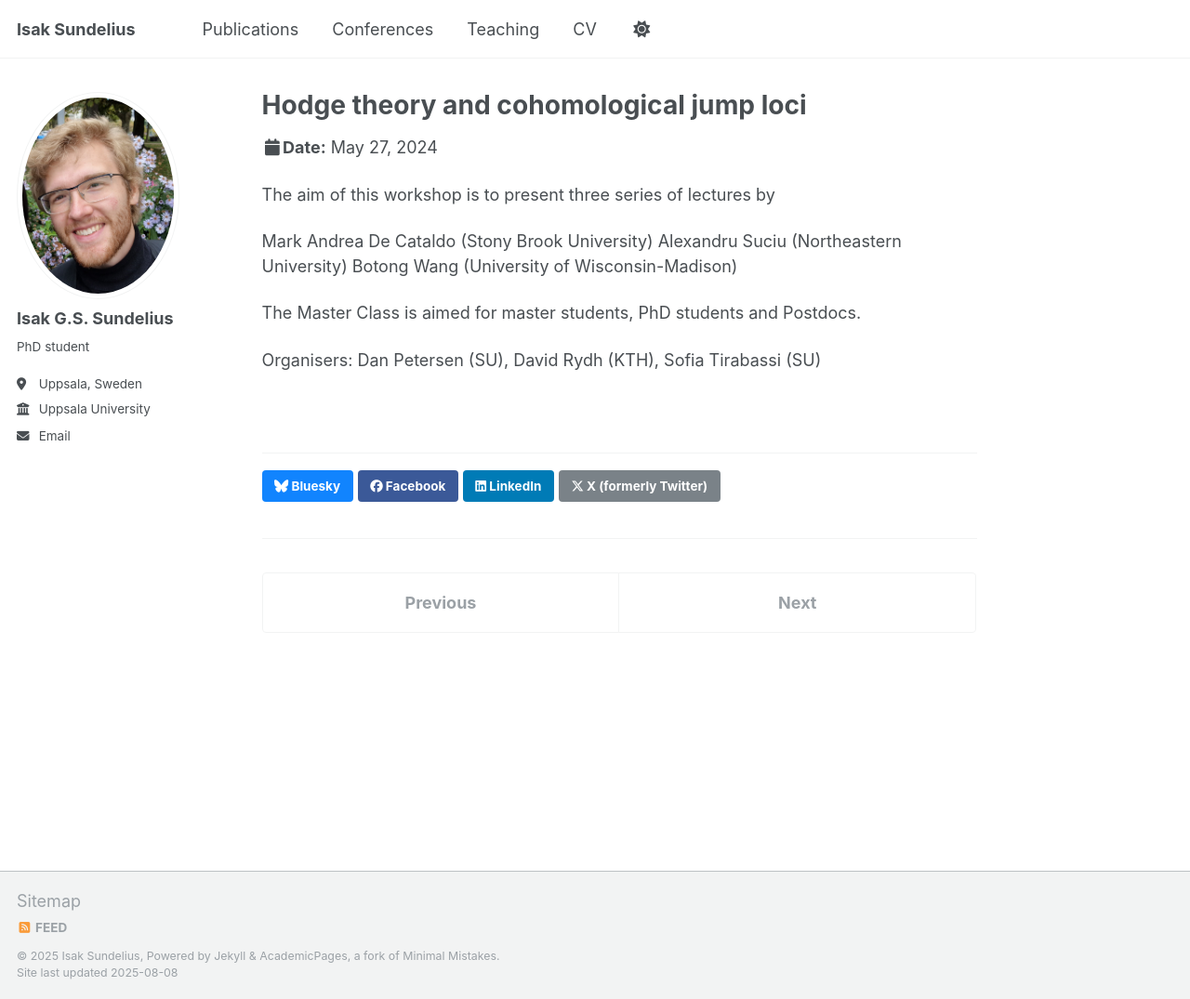
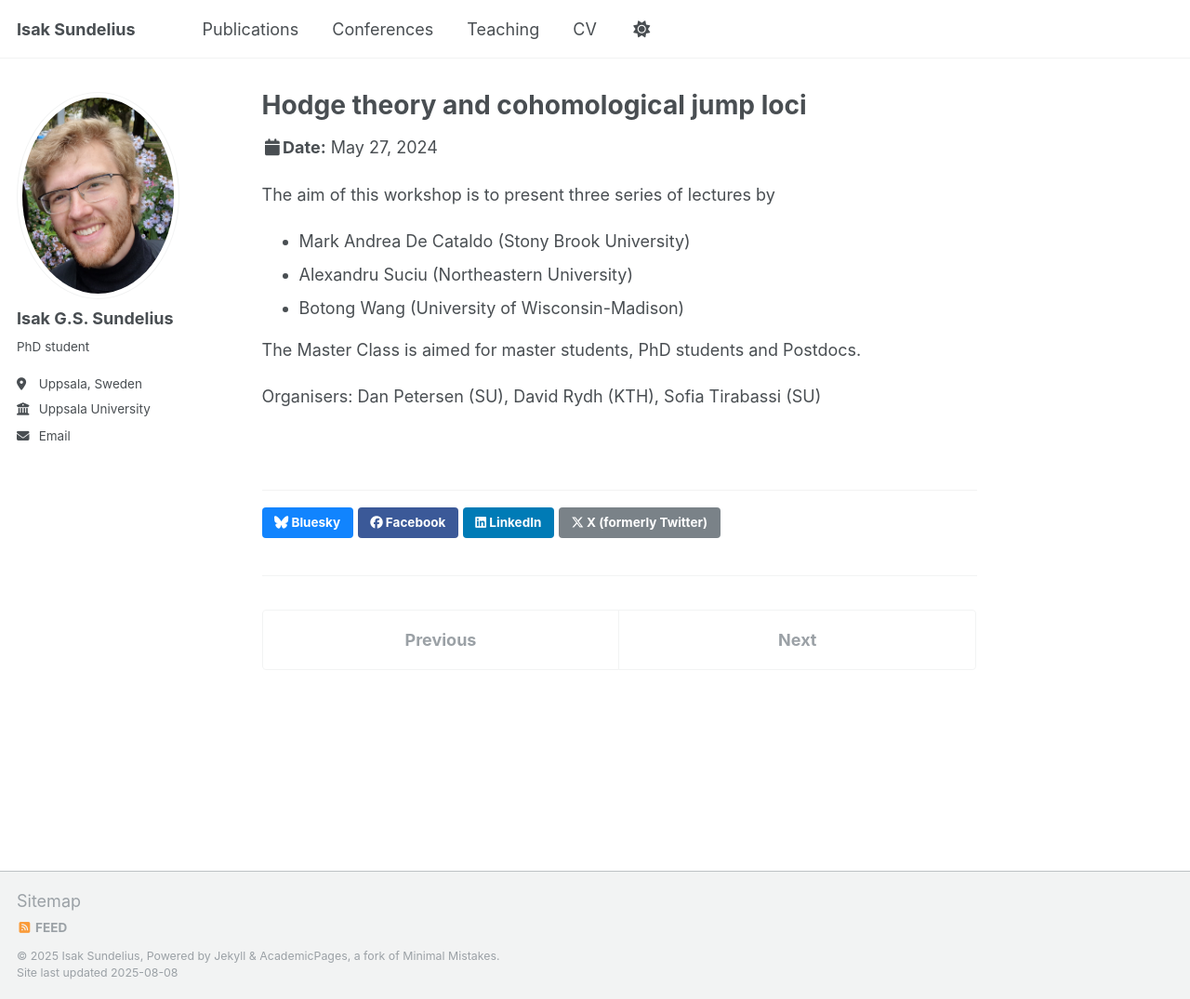
Before and after one commit to IsakSundelius/isaksundelius.github.io, a Jekyll site: the page built from _talks/2024-05-27-conference.md, in a window 1280 px wide and 1075 px high. Shown: the whole window at 93% size. Built offline with Jekyll 4.4.1, drawn with Linux system fonts in a browser that asks for light colours.

```diff
--- a/_talks/2024-05-27-conference.md
+++ b/_talks/2024-05-27-conference.md
@@ -4,15 +4,15 @@ collection: talks
 type: "Master Class"
 permalink: /talks/2024-05-27
 venue: "Stockholm University"
-date: 2024-05-27 -- 2024-05-31
+date: 2024-05-27 - 2024-05-31
 location: "Stockholm, Sweden"
 ---
 
 The aim of this workshop is to present three series of lectures by
 
-Mark Andrea De Cataldo (Stony Brook University)
-Alexandru Suciu (Northeastern University)
-Botong Wang (University of Wisconsin-Madison)
+- Mark Andrea De Cataldo (Stony Brook University)
+- Alexandru Suciu (Northeastern University)
+- Botong Wang (University of Wisconsin-Madison)
 
 The Master Class is aimed for master students, PhD students and Postdocs.
 
```
